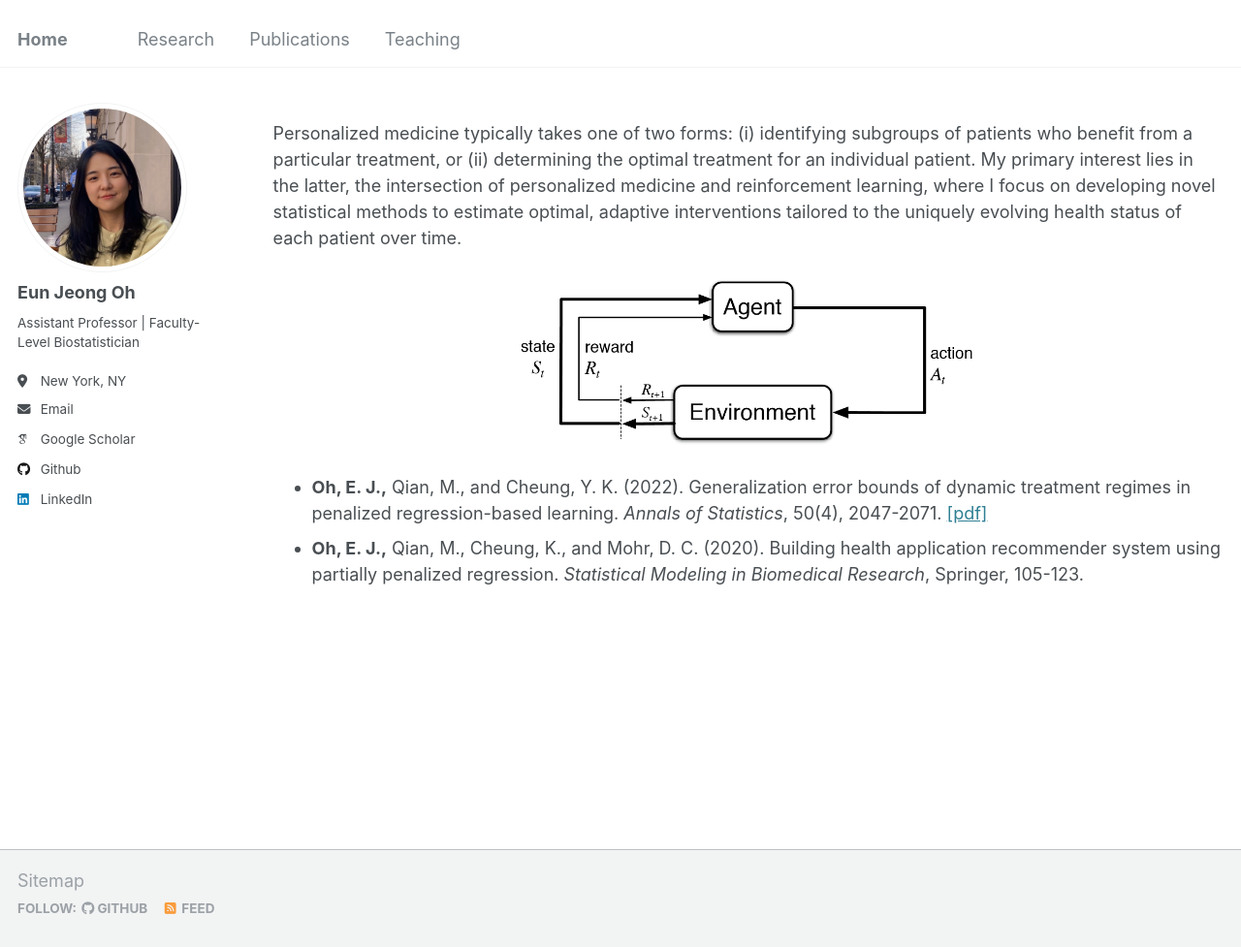
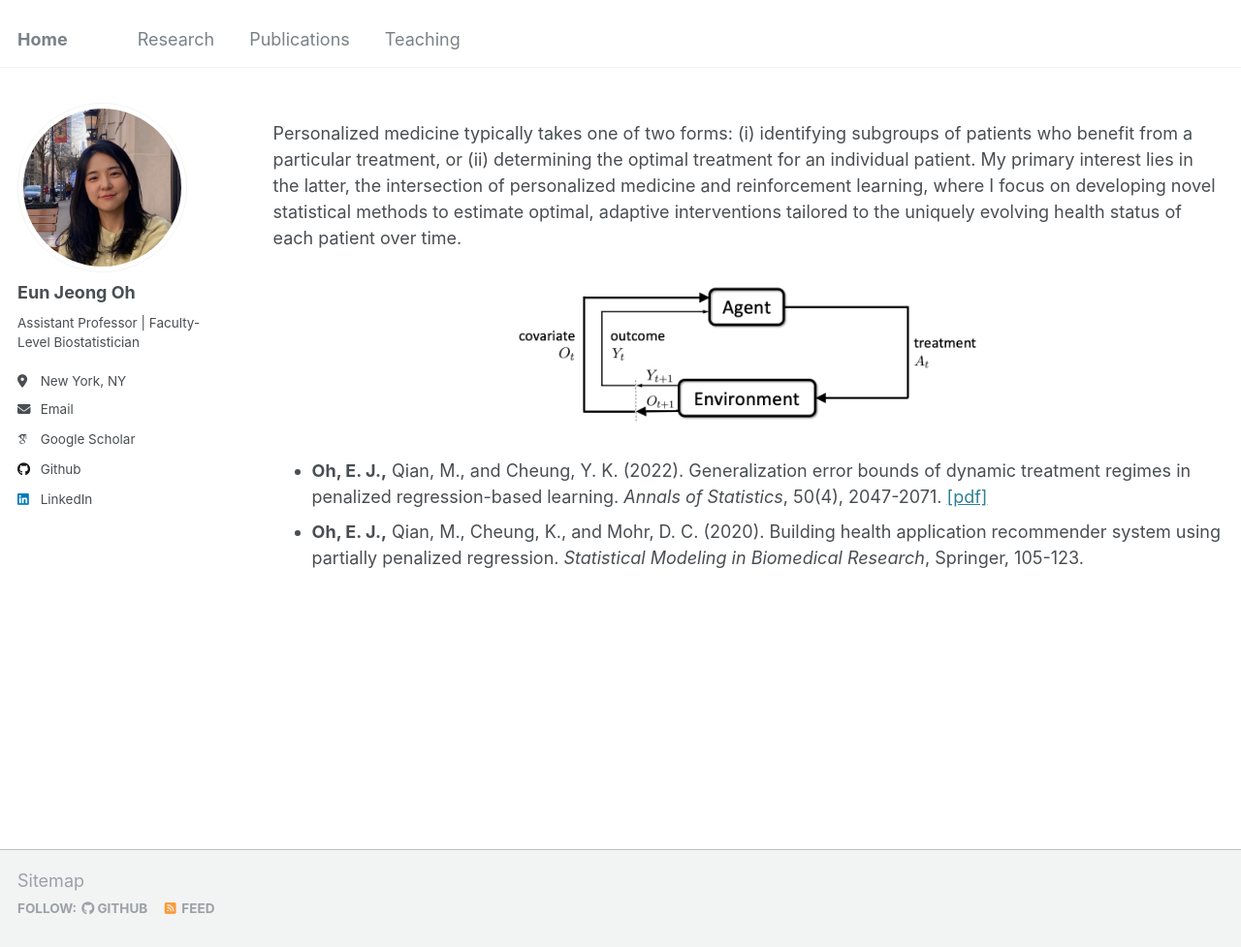
Before and after one commit to oheunj/oheunj.github.io, a Jekyll site: the page built from _pages/research.md, in a window 1280 px wide and 977 px high. Shown: the whole window at 97% size. Built offline with Jekyll 4.4.1, drawn with Linux system fonts in a browser that asks for light colours; some web fonts are replaced.

Commit message:
Update research.md

```diff
--- a/_pages/research.md
+++ b/_pages/research.md
@@ -13,7 +13,7 @@
 Personalized medicine typically takes one of two forms: (i) identifying subgroups of patients who benefit from a particular treatment, or (ii) determining the optimal treatment for an individual patient. My primary interest lies in the latter, the intersection of personalized medicine and reinforcement learning, where I focus on developing novel statistical methods to estimate optimal, adaptive interventions tailored to the uniquely evolving health status of each patient over time.
 
 <div style="text-align: center;">
-  <img src="/images/eoeSq.png" style="width: 50%;">
+  <img src="/images/myfig1.png" style="width: 50%;">
 </div>
 
 * __Oh, E. J.,__ Qian, M., and Cheung, Y. K. (2022). Generalization error bounds of dynamic treatment regimes in penalized regression-based learning. _Annals of Statistics_, 50(4), 2047-2071. [[pdf]](https://par.nsf.gov/servlets/purl/10429985)
```
